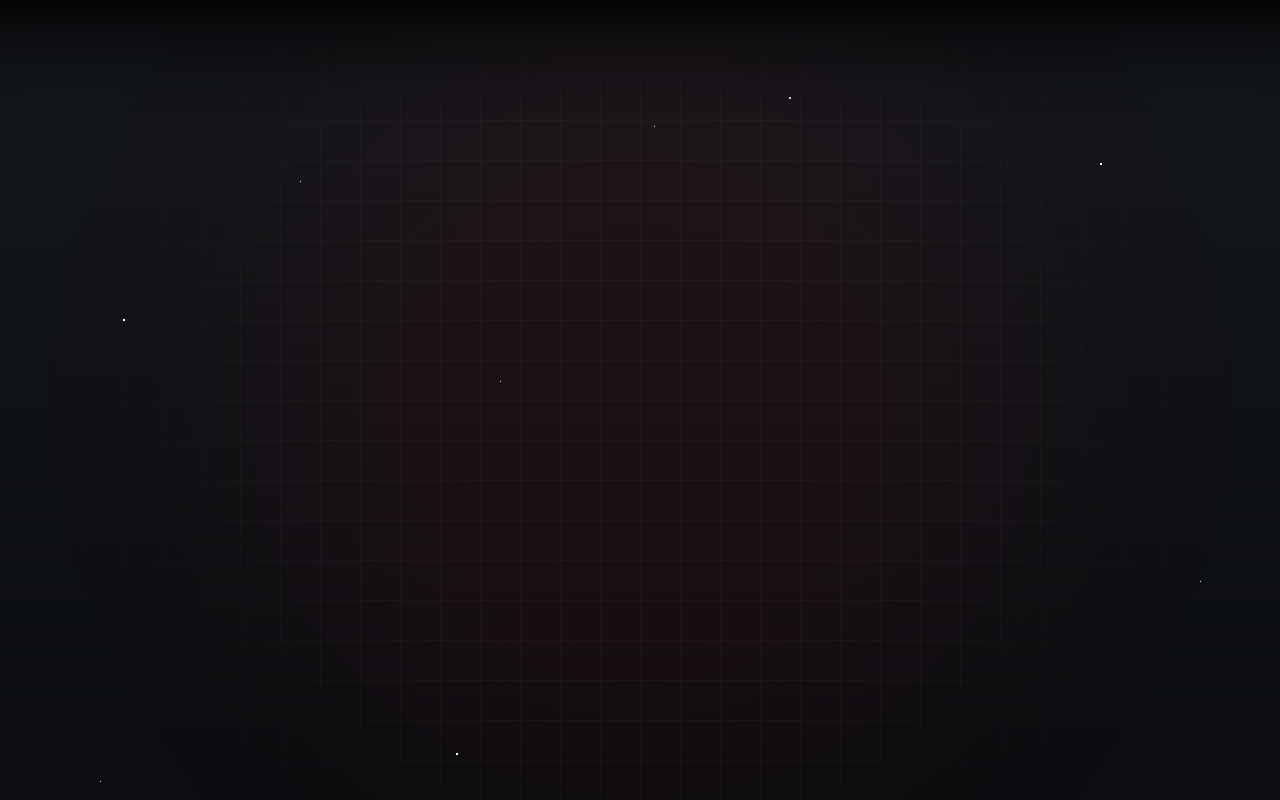
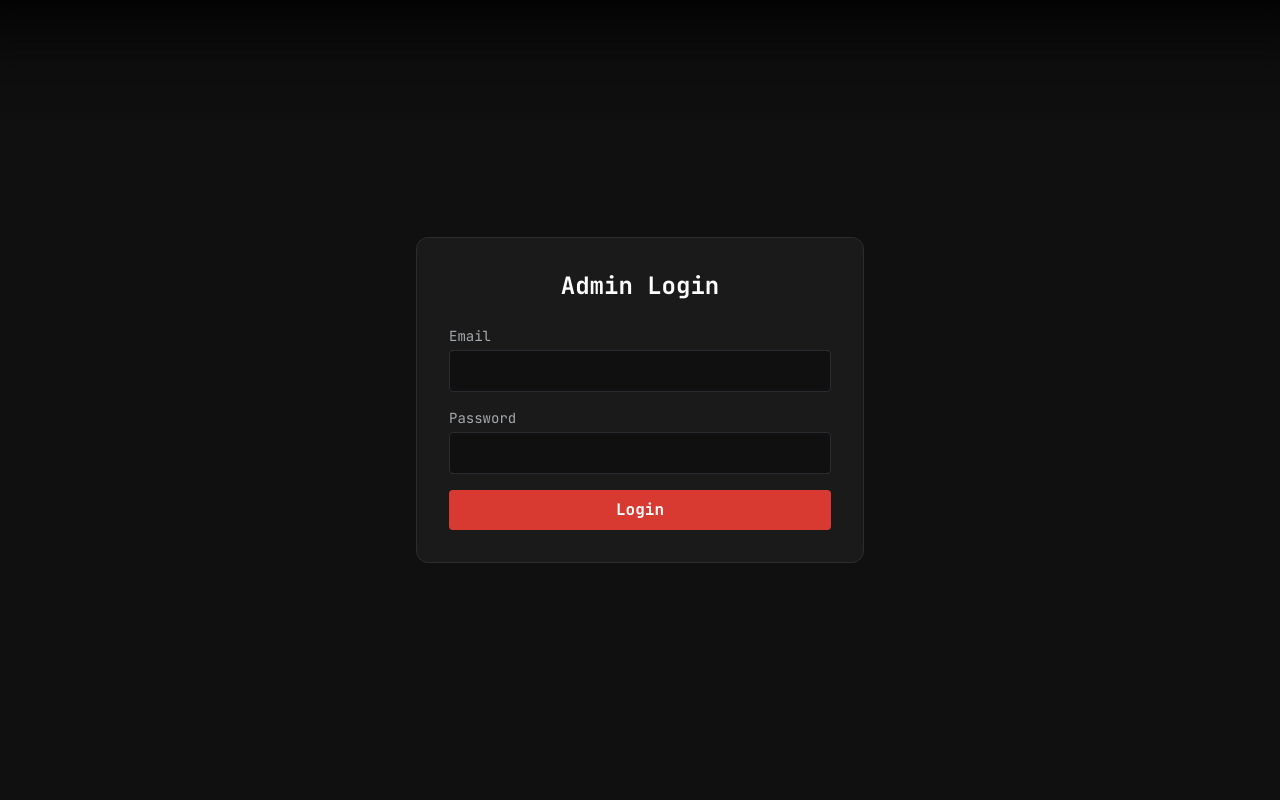
Before and after one commit to MukundGarg/eyantra-website, a Next.js app: page /admin/login in a window 1280 px wide. Built offline with nearby package versions, Linux system fonts and the light colour scheme; no server answers.

Commit message:
Fix admin visibility and remove generated files

```diff
--- a/app/admin/layout.tsx
+++ b/app/admin/layout.tsx
@@ -29,7 +29,7 @@ export default function AdminLayout({ children }: { children: React.ReactNode })
   ]
 
   return (
-    <div className="min-h-screen bg-[#101010] text-white font-sans flex flex-col md:flex-row">
+    <div className="relative z-10 min-h-screen bg-[#101010] text-white font-sans flex flex-col md:flex-row">
       {/* Sidebar Navigation */}
       <aside className="w-full md:w-64 bg-[#1a1a1a] border-r border-[#292D32] p-6 flex flex-col">
         <div className="mb-8">
--- a/app/admin/login/page.tsx
+++ b/app/admin/login/page.tsx
@@ -32,7 +32,7 @@ export default function AdminLogin() {
   }
 
   return (
-    <div className="min-h-screen flex items-center justify-center bg-[#101010] p-6">
+    <div className="relative z-10 min-h-screen flex items-center justify-center bg-[#101010] p-6">
       <div className="w-full max-w-md bg-[#1a1a1a] p-8 rounded-xl border border-[#292D32]">
         <h1 className="text-2xl font-bold font-mono text-white mb-6 text-center">
           Admin Login
```
Also changed, not shown: 1 other file (tests, documents, lock files or other folders).
